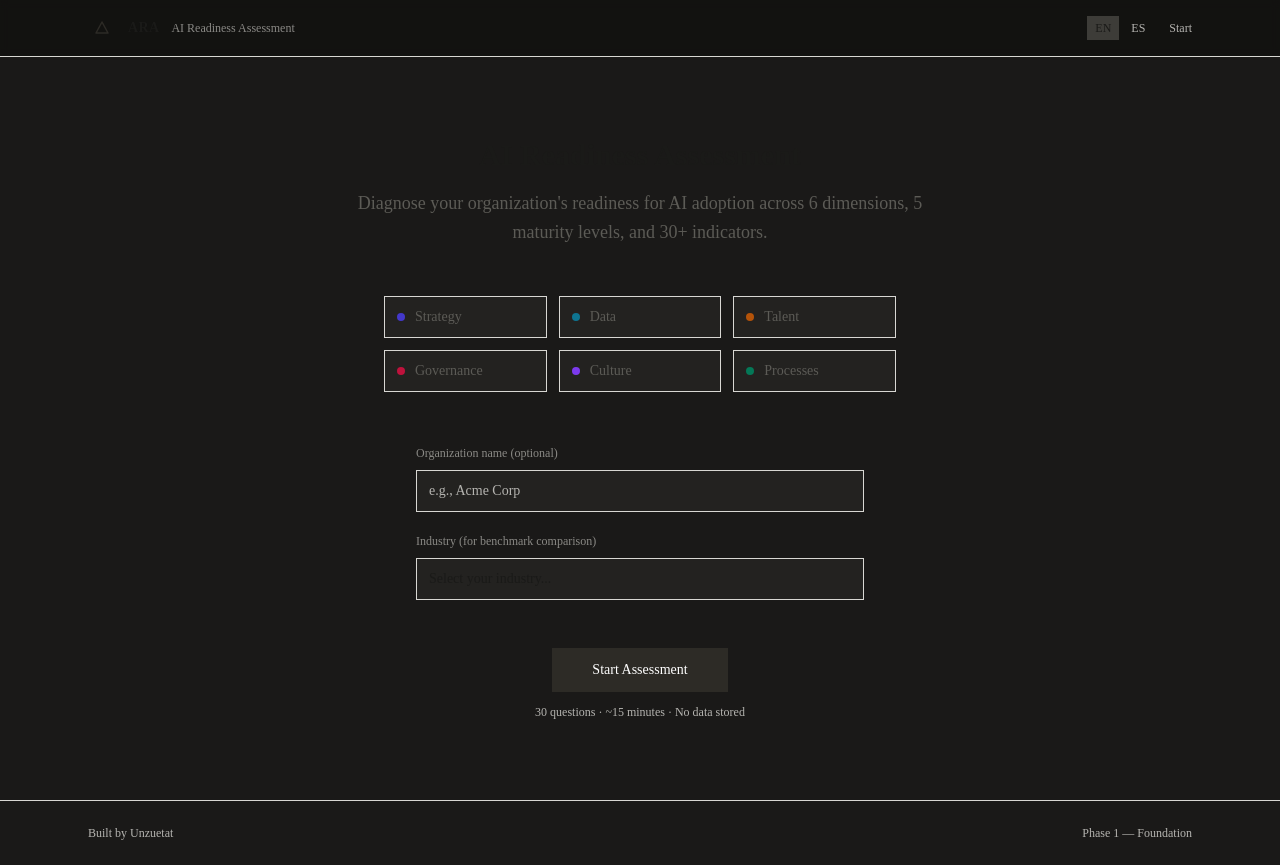
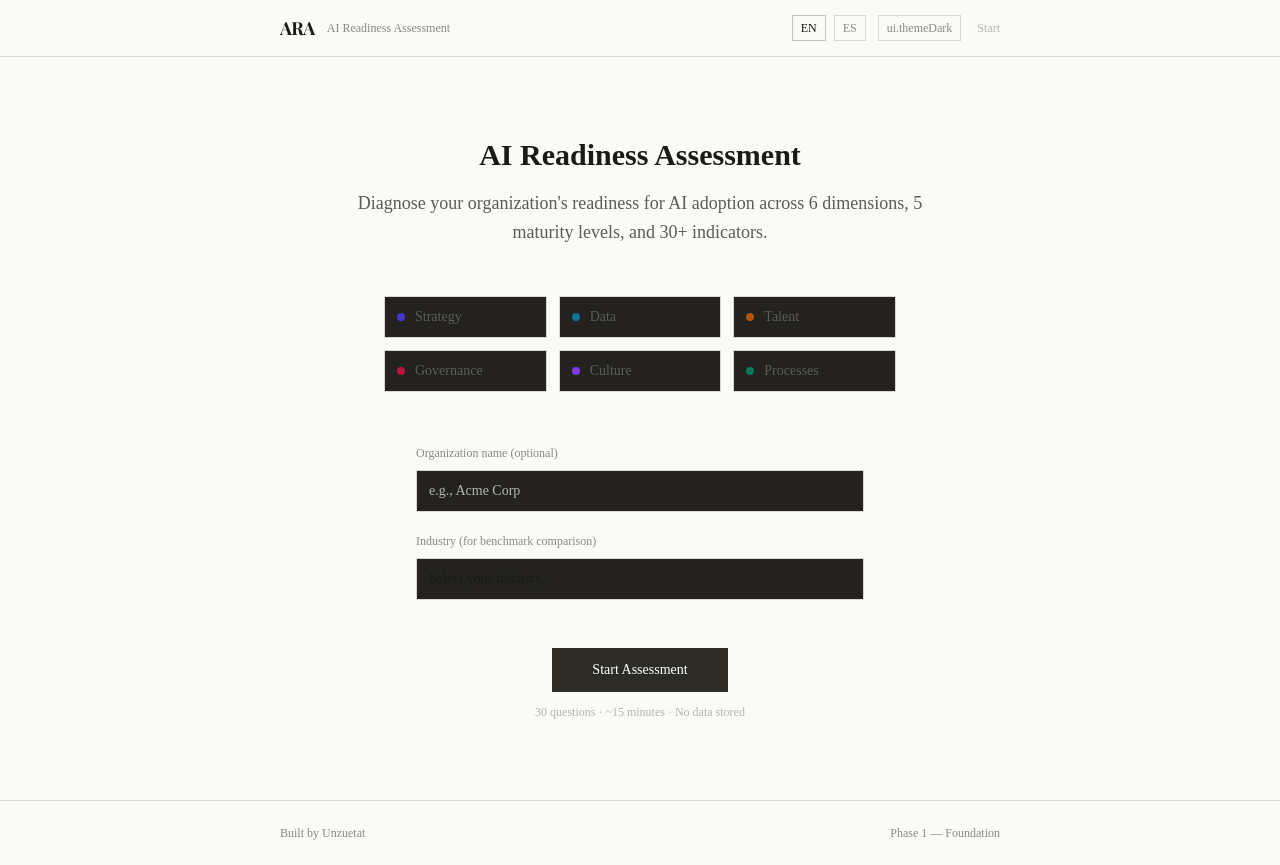
Before and after one commit to unzuetat/ARA-AI-readiness-assessment, a React (Vite) app in the folder app/: page / in a window 1280 px wide. Built offline with nearby package versions, Linux system fonts and the light colour scheme; a web font is replaced by a local one.

Commit message:
Update App.tsx

```diff
--- a/app/src/App.tsx
+++ b/app/src/App.tsx
@@ -1,56 +1,69 @@
+import { useState, useEffect } from 'react';
 import { useStore } from './store';
 import { I18nProvider, useTranslation, LOCALE_NAMES, type Locale } from './i18n';
 import WelcomeView from './views/WelcomeView';
 import AssessmentView from './views/AssessmentView';
 import ResultsView from './views/ResultsView';
 
+function detectTheme(): 'light' | 'dark' {
+  const stored = localStorage.getItem('ara-theme');
+  if (stored === 'dark' || stored === 'light') return stored;
+  if (window.matchMedia('(prefers-color-scheme: dark)').matches) return 'dark';
+  return 'light';
+}
+
 function AppContent() {
   const phase = useStore((s) => s.phase);
   const { t, locale, setLocale } = useTranslation();
+  const [theme, setThemeState] = useState<'light' | 'dark'>(detectTheme);
+
+  useEffect(() => {
+    document.documentElement.classList.toggle('dark', theme === 'dark');
+    localStorage.setItem('ara-theme', theme);
+  }, [theme]);
+
+  const toggleTheme = () => setThemeState((prev) => (prev === 'dark' ? 'light' : 'dark'));
 
   return (
-    <div className="min-h-screen bg-surface-800 text-content-primary flex flex-col">
+    <div className="min-h-screen bg-page text-fg flex flex-col transition-theme">
       {/* Header */}
-      <header className="border-b border-surface-400 bg-surface-900/80 backdrop-blur-sm sticky top-0 z-50">
-        <div className="max-w-6xl mx-auto px-6 h-14 flex items-center justify-between">
+      <header className="border-b border-theme transition-theme">
+        <div className="max-w-3xl mx-auto px-6 h-14 flex items-center justify-between">
           <div className="flex items-center gap-3">
-            <div className="w-7 h-7 rounded bg-accent/20 flex items-center justify-center">
-              <svg viewBox="0 0 32 32" className="w-4 h-4">
-                <polygon
-                  points="16,4 28,26 4,26"
-                  fill="none"
-                  stroke="currentColor"
-                  strokeWidth="3"
-                  strokeLinejoin="round"
-                  className="text-accent"
-                />
-              </svg>
-            </div>
-            <span className="text-sm font-semibold tracking-wide text-content-primary">
-              {t('app.name')}
+            <span className="font-serif text-lg font-bold text-fg tracking-tight">
+              ARA
             </span>
-            <span className="text-xs text-content-tertiary hidden sm:inline">
+            <span className="text-xs text-fg3 hidden sm:inline">
               {t('app.fullName')}
             </span>
           </div>
 
-          <div className="flex items-center gap-4">
-            <div className="flex items-center gap-1">
+          <div className="flex items-center gap-2">
+            {/* Language toggle */}
             {(Object.keys(LOCALE_NAMES) as Locale[]).map((loc) => (
               <button
                 key={loc}
                 onClick={() => setLocale(loc)}
-                  className={`px-2 py-1 text-xs rounded transition-default ${
+                className={`px-2 py-1 text-xs border transition-default ${
                   locale === loc
-                      ? 'bg-surface-500 text-content-primary'
-                      : 'text-content-muted hover:text-content-secondary'
+                    ? 'border-strong text-fg'
+                    : 'border-theme text-fg3 hover:text-fg2'
                 }`}
               >
                 {loc.toUpperCase()}
               </button>
             ))}
-            </div>
-            <span className="text-xs text-content-muted">
+
+            {/* Theme toggle */}
+            <button
+              onClick={toggleTheme}
+              className="px-2 py-1 text-xs border border-theme text-fg3 hover:text-fg2 transition-default ml-1"
+            >
+              {theme === 'dark' ? t('ui.themeLight') : t('ui.themeDark')}
+            </button>
+
+            {/* Phase indicator */}
+            <span className="text-xs text-muted ml-2 hidden sm:inline">
               {t(`phase.${phase}`)}
             </span>
           </div>
@@ -58,17 +71,17 @@ function AppContent() {
       </header>
 
       {/* Main Content */}
-      <main className="max-w-6xl mx-auto px-6 py-8 flex-1 w-full">
+      <main className="max-w-3xl mx-auto px-6 py-8 flex-1 w-full">
         {phase === 'welcome' && <WelcomeView />}
         {phase === 'assessment' && <AssessmentView />}
         {phase === 'results' && <ResultsView />}
       </main>
 
       {/* Footer */}
-      <footer className="border-t border-surface-400">
-        <div className="max-w-6xl mx-auto px-6 py-6 flex items-center justify-between">
-          <span className="text-xs text-content-muted">{t('app.footer.author')}</span>
-          <span className="text-xs text-content-muted">{t('app.footer.phase')}</span>
+      <footer className="border-t border-theme transition-theme">
+        <div className="max-w-3xl mx-auto px-6 py-6 flex items-center justify-between">
+          <span className="text-xs text-fg3">{t('app.footer.author')}</span>
+          <span className="text-xs text-fg3">{t('app.footer.phase')}</span>
         </div>
       </footer>
     </div>
```
Lines whose indentation alone changed are shown as unchanged.
